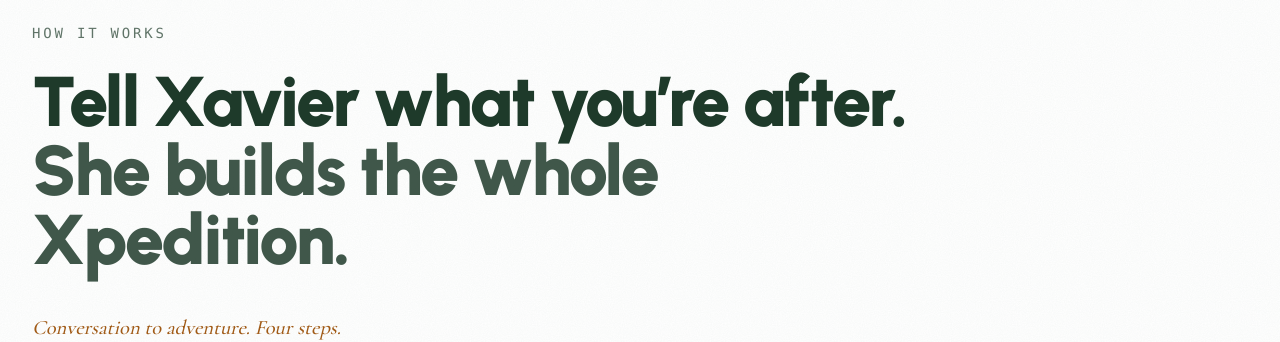
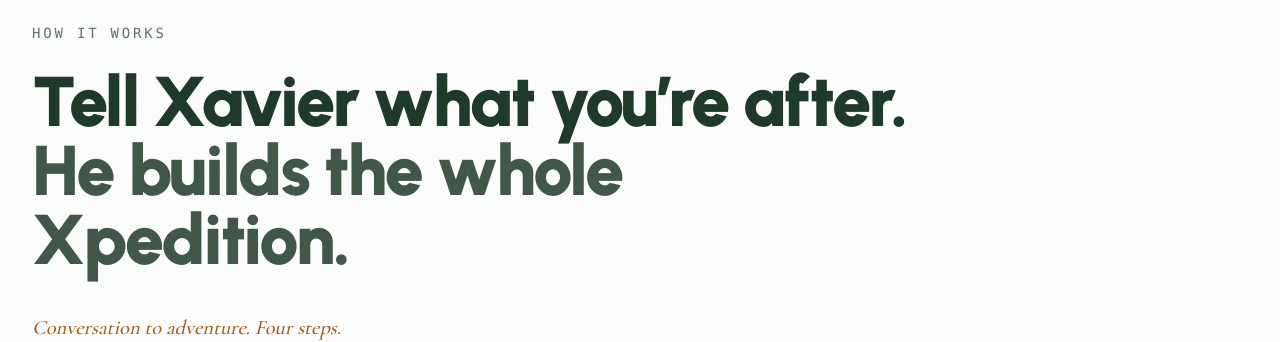
Before and after one commit to HH-Xploreum/xploreum-landing, a Next.js app: page / in a window 1280 px wide. Shown: the part 940-1282 px from the top of the page. Built offline with nearby package versions, Linux system fonts and the light colour scheme.

Commit message:
how-it-works: fix Xavier pronoun to 'he' (masculine name)

```diff
--- a/src/components/sections/how-it-works.tsx
+++ b/src/components/sections/how-it-works.tsx
@@ -64,7 +64,7 @@ export function HowItWorks() {
           <h2 className="font-black tracking-[-0.03em] leading-[0.98] text-forest text-[clamp(2.5rem,5.5vw,4.75rem)]">
             Tell Xavier what you&rsquo;re after.
             <br className="hidden md:block" />{' '}
-            <span className="text-forest/85">She builds the whole Xpedition.</span>
+            <span className="text-forest/85">He builds the whole Xpedition.</span>
           </h2>
           <p className="font-serif italic font-medium text-[clamp(1.125rem,1.6vw,1.5rem)] leading-snug text-[#a05a16] mt-8 md:mt-10">
             Conversation to adventure. Four steps.
```
